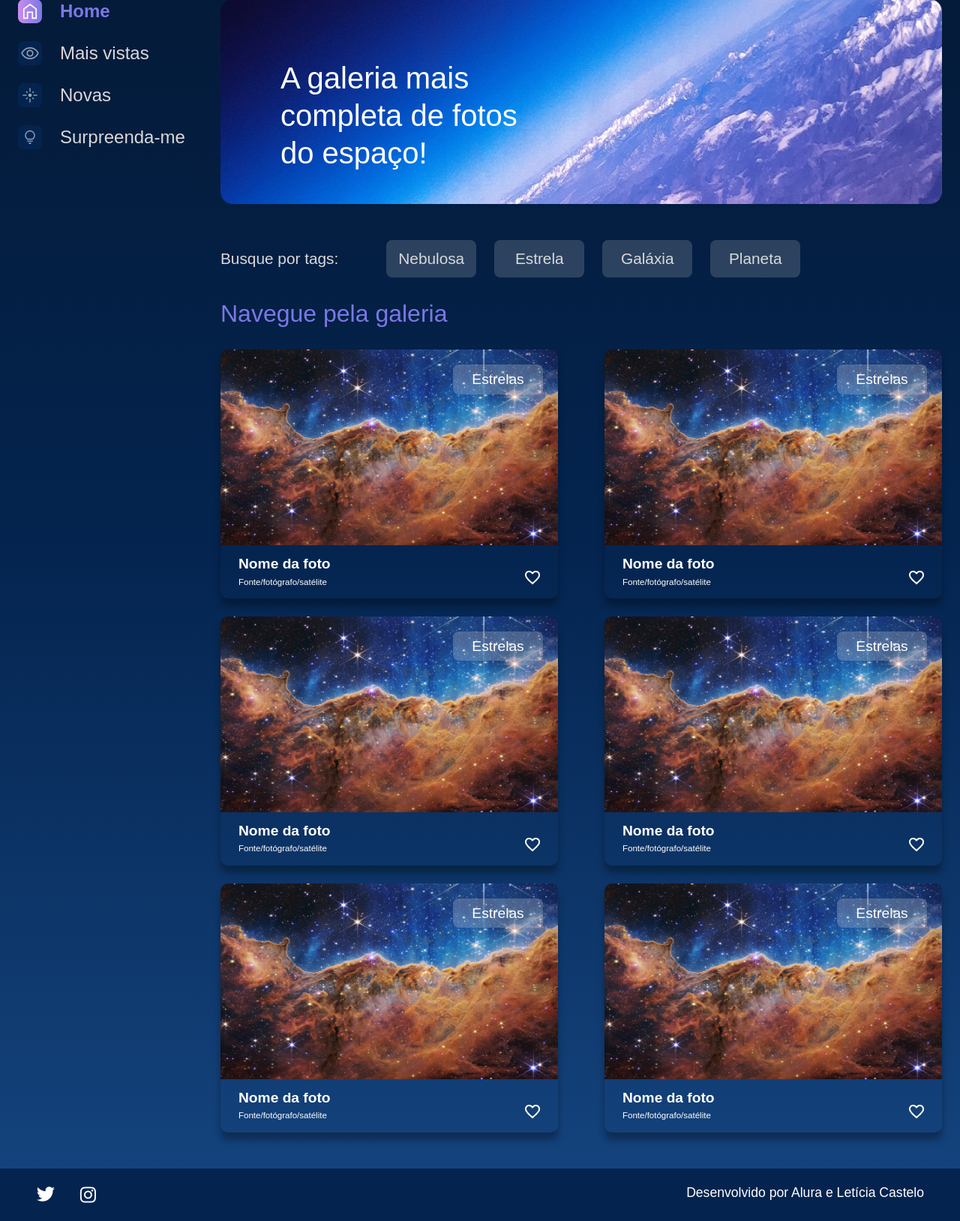
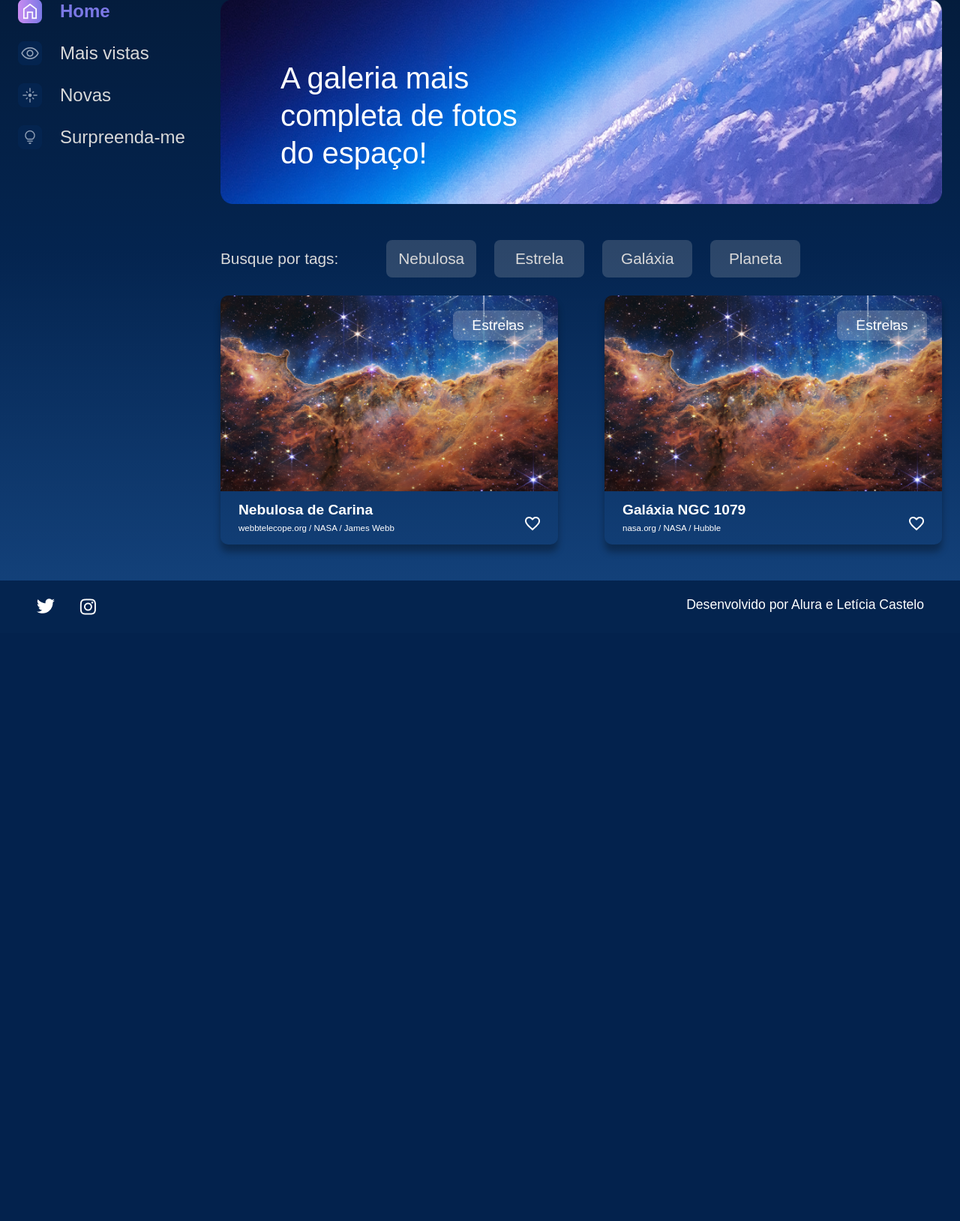
Before and after one commit to LeticiaCastelo/alura-space, a Django app: page / in a window 1280 px wide. Shown: the part 179-1807 px from the top of the page at 75% size. After the commit the page ends 999 px from the top, so only its background shows below. Run offline with Django 5.2, Linux system fonts and the light colour scheme.

Commit message:
Atualizações

```diff
--- a/app/settings.py
+++ b/app/settings.py
@@ -40,7 +40,7 @@ INSTALLED_APPS = [
     'django.contrib.sessions',
     'django.contrib.messages',
     'django.contrib.staticfiles',
-    'galeria',
+    'galeria.apps.GaleriaConfig',
 ]
 
 MIDDLEWARE = [
--- a/galeria/views.py
+++ b/galeria/views.py
@@ -1,8 +1,15 @@
 from django.shortcuts import render
 
+def index(request):
 
-def index(request):
-  return render(request, 'galeria/index.html')
+  dados = {
+  1: {"nome": "Nebulosa de Carina",
+     "legenda": "webbtelecope.org / NASA / James Webb"},
+  2: {"nome": "Galáxia NGC 1079",
+      "legenda": "nasa.org / NASA / Hubble"}
+}
+
+  return render(request, 'galeria/index.html', {"cards": dados})
 
 def imagem(request):
   return render(request, 'galeria/imagem.html')
--- a/templates/galeria/index.html
+++ b/templates/galeria/index.html
@@ -1,7 +1,6 @@
 {% extends 'galeria/base.html' %}
 {% load static %}
 {% block content %}
-
             <section class="conteudo">
                 <section class="banner">
                     <img class="banner__imagem" src="{% static '/assets/imagens/Banner(2).png' %}" alt="banner Alura Space">
@@ -18,103 +17,28 @@
                 </section>
                 <section class="galeria">
                     <div class="cards">
-                        <h2 class="cards__titulo">Navegue pela galeria</h2>
                         <ul class="cards__lista">
+                            {% for foto_id, info in cards.items %}
                             <li class="card">
                                 <a href="{% url 'imagem' %}">
                                     <img class="card__imagem" src="{% static '/assets/imagens/galeria/carina-nebula.png' %}" alt="foto">
                                 </a>
                                 <span class="card__tag">Estrelas</span>
                                 <div class="card__info">
-                                    <p class="card__titulo">Nome da foto</p>
+                                    <p class="card__titulo">{{ info.nome }}</p>
                                     <div class="card__texto">
-                                        <p class="card__descricao">Fonte/fotógrafo/satélite</p>
+                                        <p class="card__descricao">{{ info.legenda }}</p>
                                         <span>
                                             <img src="{% static '/assets/ícones/1x/favorite_outline.png' %}" alt="ícone de coração">
                                         </span>
                                     </div>
                                 </div>
                             </li>
-                            <li class="card">
-                                <a href="{% url 'imagem' %}">
-                                    <img class="card__imagem" src="{% static '/assets/imagens/galeria/carina-nebula.png' %}" alt="foto">
-                                </a>
-                                <span class="card__tag">Estrelas</span>
-                                <div class="card__info">
-                                    <p class="card__titulo">Nome da foto</p>
-                                    <div class="card__texto">
-                                        <p class="card__descricao">Fonte/fotógrafo/satélite</p>
-                                        <span>
-                                            <img src="{% static '/assets/ícones/1x/favorite_outline.png' %}" alt="ícone de coração">
-                                        </span>
-                                    </div>
-                                </div>
-                            </li>
-                            <li class="card">
-                                <a href="{% url 'imagem' %}">
-                                    <img class="card__imagem" src="{% static '/assets/imagens/galeria/carina-nebula.png' %}" alt="foto">
-                                </a>
-                                <span class="card__tag">Estrelas</span>
-                                <div class="card__info">
-                                    <p class="card__titulo">Nome da foto</p>
-                                    <div class="card__texto">
-                                        <p class="card__descricao">Fonte/fotógrafo/satélite</p>
-                                        <span>
-                                            <img src="{% static '/assets/ícones/1x/favorite_outline.png' %}" alt="ícone de coração">
-                                        </span>
-                                    </div>
-                                </div>
-                            </li>
-                            <li class="card">
-                                <a href="{% url 'imagem' %}">
-                                    <img class="card__imagem" src="{% static '/assets/imagens/galeria/carina-nebula.png' %}" alt="foto">
-                                </a>
-                                <span class="card__tag">Estrelas</span>
-                                <div class="card__info">
-                                    <p class="card__titulo">Nome da foto</p>
-                                    <div class="card__texto">
-                                        <p class="card__descricao">Fonte/fotógrafo/satélite</p>
-                                        <span>
-                                            <img src="{% static '/assets/ícones/1x/favorite_outline.png' %}" alt="ícone de coração">
-                                        </span>
-                                    </div>
-                                </div>
-                            </li>
-                            <li class="card">
-                                <a href="{% url 'imagem' %}">
-                                    <img class="card__imagem" src="{% static '/assets/imagens/galeria/carina-nebula.png' %}" alt="foto">
-                                </a>
-                                <span class="card__tag">Estrelas</span>
-                                <div class="card__info">
-                                    <p class="card__titulo">Nome da foto</p>
-                                    <div class="card__texto">
-                                        <p class="card__descricao">Fonte/fotógrafo/satélite</p>
-                                        <span>
-                                            <img src="{% static '/assets/ícones/1x/favorite_outline.png' %}" alt="ícone de coração">
-                                        </span>
-                                    </div>
-                                </div>
-                            </li>
-                            <li class="card">
-                                <a href="{% url 'imagem' %}">
-                                    <img class="card__imagem" src="{% static '/assets/imagens/galeria/carina-nebula.png' %}" alt="foto">
-                                </a>
-                                <span class="card__tag">Estrelas</span>
-                                <div class="card__info">
-                                    <p class="card__titulo">Nome da foto</p>
-                                    <div class="card__texto">
-                                        <p class="card__descricao">Fonte/fotógrafo/satélite</p>
-                                        <span>
-                                            <img src="{% static '/assets/ícones/1x/favorite_outline.png' %}" alt="ícone de coração">
-                                        </span>
-                                    </div>
-                                </div>
-                            </li>
+                            {% endfor %}
                         </ul>
                     </div>
                 </section>
             </section>
         </main>
     </div>
-
 {% endblock %}
```
Also changed, not shown: galeria/models.py (+8 -1 lines), galeria/migrations/0001_initial.py (added).
